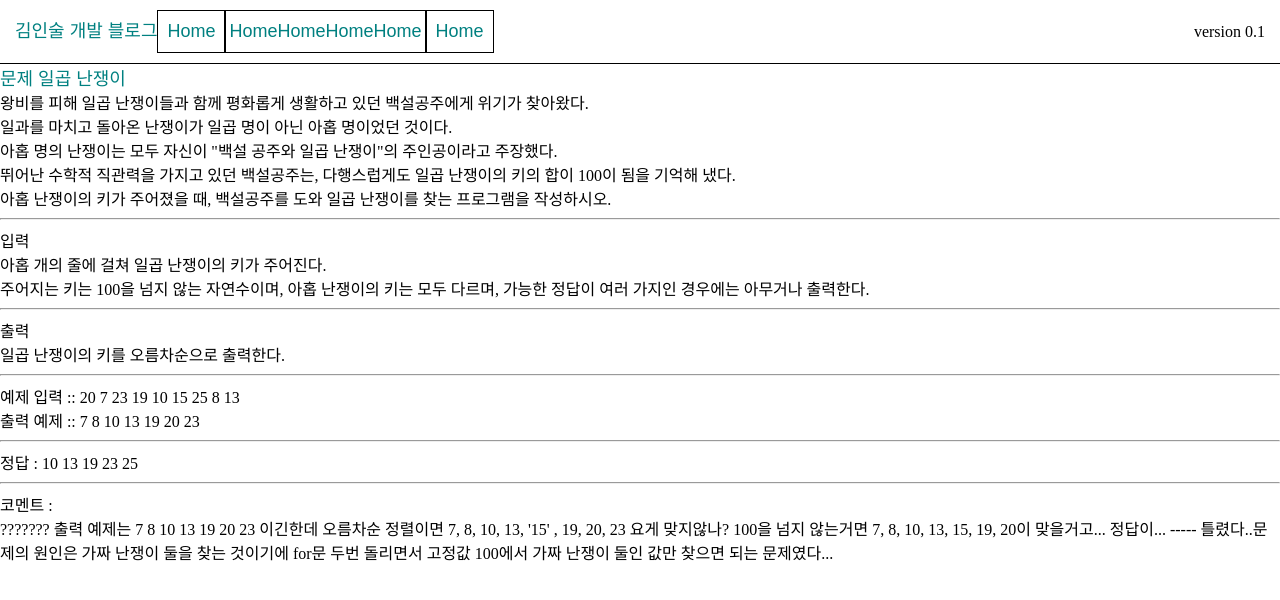
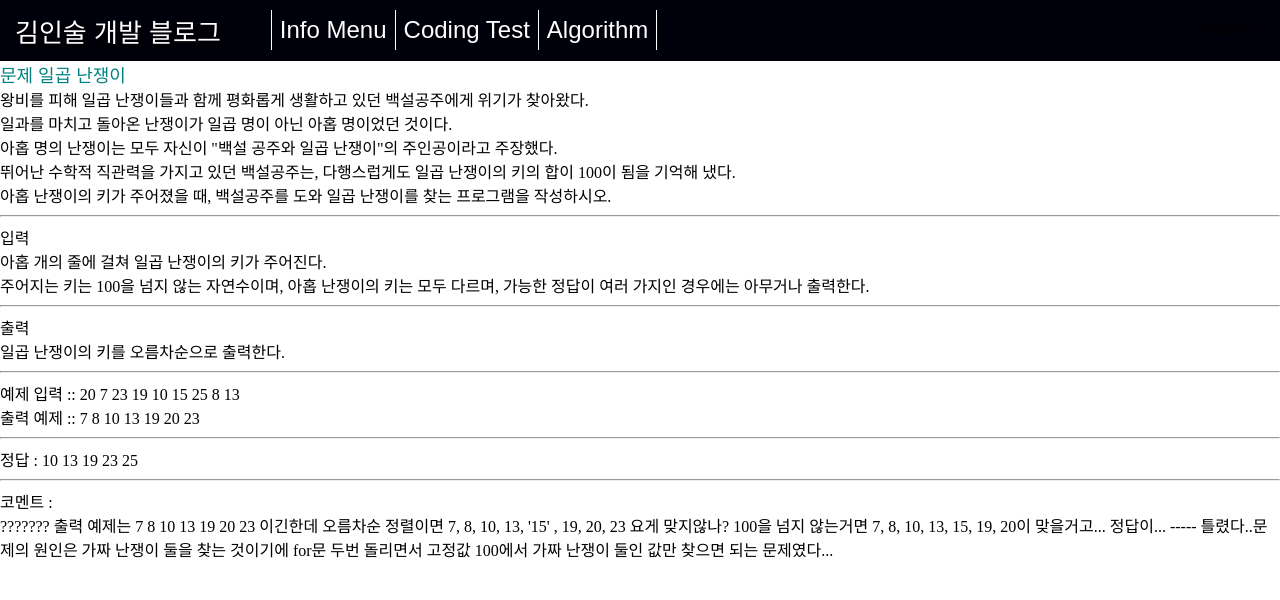
Before and after one commit to FileParty/is_blog_front, a Next.js app: page /codingtest01 in a window 1280 px wide. Shown: the top 600 px of the page. Built offline with nearby package versions, Linux system fonts and the light colour scheme.

Commit message:
20230129_header작업중...

```diff
--- a/src/Header.tsx
+++ b/src/Header.tsx
@@ -1,8 +1,13 @@
-import Link from 'next/link';
 import Head from 'next/head';
-import { HeaderDiv, HeaderDropDown, HeaderMainLink } from '@/styles/Header.style';
+import { HeaderDiv, HeaderDropDown, HeaderDropDownMenu, HeaderDropDownSubMenu, HeaderMainLink } from '@/styles/Header.style';
+import { useState } from 'react';
 
 export default function Header() {
+
+    const [ isOpen, isOpenStat ] = useState({flag:false, id:-1});
+
+
+
     return (
         <>
         <Head>
@@ -15,11 +20,16 @@ export default function Header() {
             <div>
                 <HeaderMainLink href="/">김인술 개발 블로그</HeaderMainLink>
                 <HeaderDropDown>
-                    <Link href="/">Home</Link>
+                    <HeaderDropDownMenu>Info Menu</HeaderDropDownMenu>
+                    <HeaderDropDownMenu>Coding Test</HeaderDropDownMenu>
+                    <HeaderDropDownMenu>Algorithm</HeaderDropDownMenu>
+                    {/* <Link href="https://github.com/FileParty/is_blog_front">GitHub</Link>
                     <Link href="/">HomeHomeHomeHome</Link>
-                    <Link href="/">Home</Link>
+                    <Link href="/">Home</Link> */}
+                    <HeaderDropDownSubMenu isShow={isOpen.flag}>
+                    <div>test1</div><div>test2</div><div>test3</div>
+                    </HeaderDropDownSubMenu>
                 </HeaderDropDown>
-
             </div>
             <div>
                 version 0.1
--- a/styles/Header.style.ts
+++ b/styles/Header.style.ts
@@ -12,18 +12,30 @@ export const HeaderDiv = styled.div`
   padding:10px 15px;
   border-bottom: 1px solid black;
   position: relative;
+  background-color: rgb(0, 0, 10);
+  * {
+    vertical-align: middle;
+  }
 `;
 
 export const HeaderMainLink = styled(Link)`
   display: inline-flex;
-
+  font-size: 26px;
+  color: white;
+  text-shadow: 4px 4px 4px rgb(0, 0, 0);
 `
 
-export const HeaderDropDown = styled.div`
+export const HeaderDropDown = styled.ul`
   display:inline-flex;
   flex-direction: row;
+  align-items: center;
   width:auto;
-  > a {
+  height:40px;
+  position: relative;
+  border-left: 1px solid white;
+  padding:0;
+  margin:0 0 0 50px;
+  /* > a {
     display:flex;
     justify-content: center;
     align-items: center;
@@ -33,22 +45,44 @@ export const HeaderDropDown = styled.div`
     border: 1px solid black;
     padding: 3px;
     :hover {
-      background-color: rgb(199, 233, 255);
+      //background-color: rgb(199, 233, 255);
       border-color: rgb(199, 233, 255);
       border-radius: 3px;
       color:white;
     }
-  }
+  } */
 `;
 
-export const Text = styled.div<{ done: boolean }>`
-    flex: 1;
-    font-weight: 600;
-    font-size: 21px;
-    color: #495057;
-    ${({ done }) =>
-        done &&
-        css`
-          color: #black;
-    `}
-`;
+export const HeaderDropDownMenu = styled.li`
+  display:inline-flex;
+  align-items: center;
+  height: 40px;
+  min-width: 75px;
+  text-align: center;
+  justify-content: center;
+  font-family: fantasy;
+  color: white;
+  font-size: 24px;
+  cursor:pointer;
+  padding:0 8px;
+  border-right: 1px solid white;
+  :hover {
+    color: rgb(186, 223, 245);
+  }
+`
+
+export const HeaderDropDownSubMenu = styled.div<{ isShow: boolean }>`
+  display: none;
+  flex-direction: column;
+  min-width: 75px;
+  min-height: 40px;
+  padding: 5px 0;
+  position: fixed;
+  top:61px;
+  background-color: green;
+  ${ ({isShow}) =>
+    isShow &&
+    css`
+      display: flex;
+  `}
+`
--- a/styles/globals.css
+++ b/styles/globals.css
@@ -15,3 +15,7 @@ a {
   font-family: Arial, Helvetica, sans-serif;
   color: teal;
 }
+
+ul, li {
+  list-style:none;
+}
```
